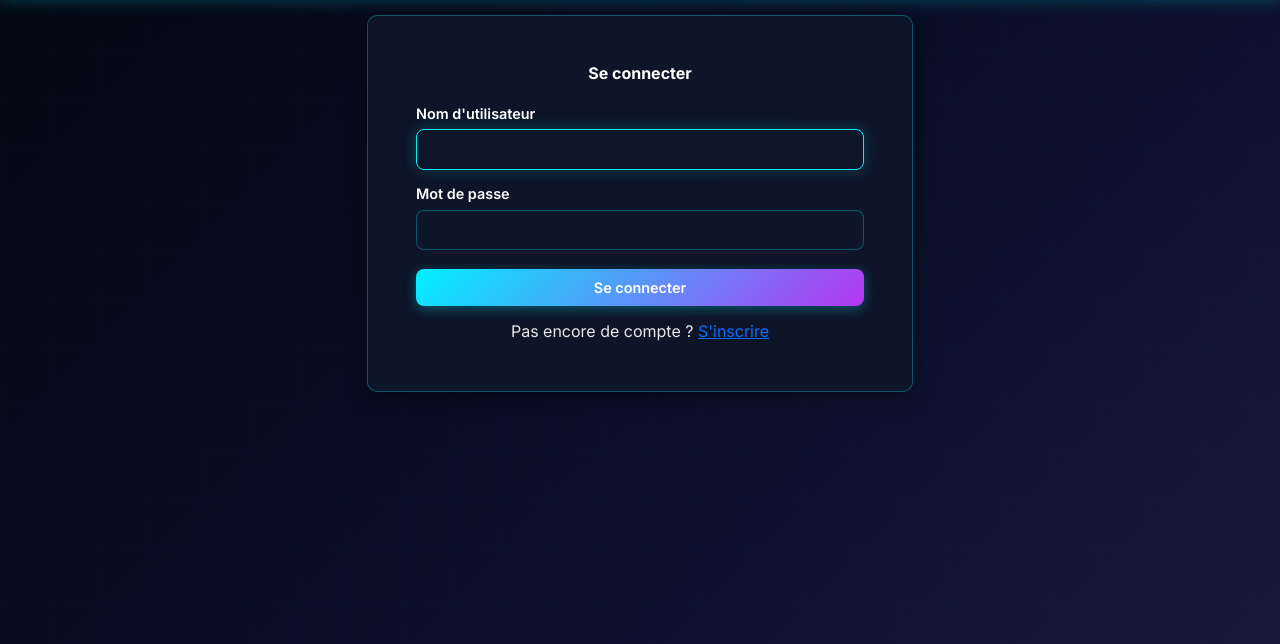
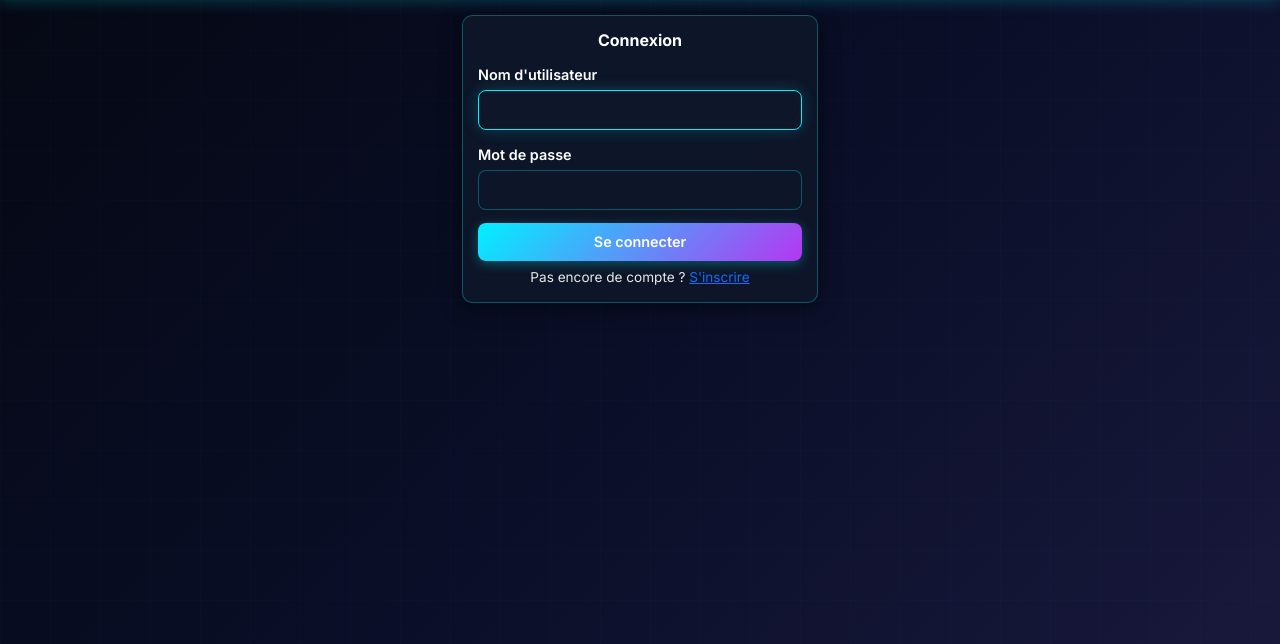
Before and after one commit to evadpe/Gameforge, a Django app: page /login/ in a window 1280 px wide. Shown: the part 50-694 px from the top of the page. Run offline with Django 5.2, Linux system fonts and the light colour scheme.

Commit message:
Refactor login.html for improved layout and styling

```diff
--- a/Gameforge/games/templates/games/login.html
+++ b/Gameforge/games/templates/games/login.html
@@ -4,10 +4,10 @@
 
 {% block content %}
 <div class="row justify-content-center">
-    <div class="col-md-6">
+    <div class="col-md-5 col-lg-4">
         <div class="card">
-            <div class="card-body p-5">
-                <h2 class="card-title text-center mb-4">Se connecter</h2>
+            <div class="card-body">
+                <h2 class="card-title text-center mb-3">Connexion</h2>
                 <form method="post">
                     {% csrf_token %}
                     <div class="mb-3">
@@ -17,7 +17,7 @@
                             <div class="text-danger mt-1">{{ form.username.errors }}</div>
                         {% endif %}
                     </div>
-                    <div class="mb-4">
+                    <div class="mb-3">
                         <label for="{{ form.password.id_for_label }}" class="form-label">Mot de passe</label>
                         {{ form.password }}
                         {% if form.password.errors %}
@@ -29,8 +29,8 @@
                             {{ form.non_field_errors }}
                         </div>
                     {% endif %}
-                    <button type="submit" class="btn btn-primary w-100 mb-3">Se connecter</button>
-                    <p class="text-center mb-0">
+                    <button type="submit" class="btn btn-primary w-100 mb-2">Se connecter</button>
+                    <p class="text-center mb-0 small">
                         Pas encore de compte ? <a href="{% url 'games:register' %}">S'inscrire</a>
                     </p>
                 </form>
```
